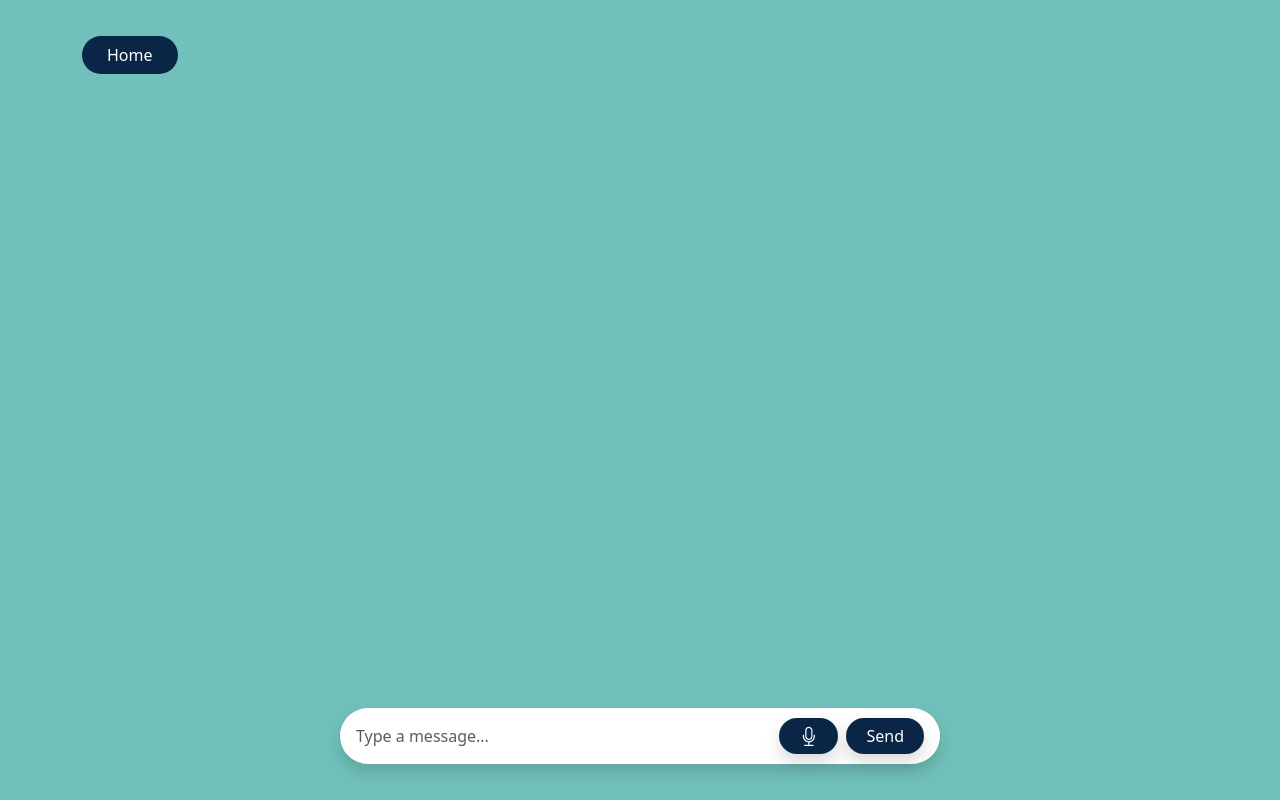
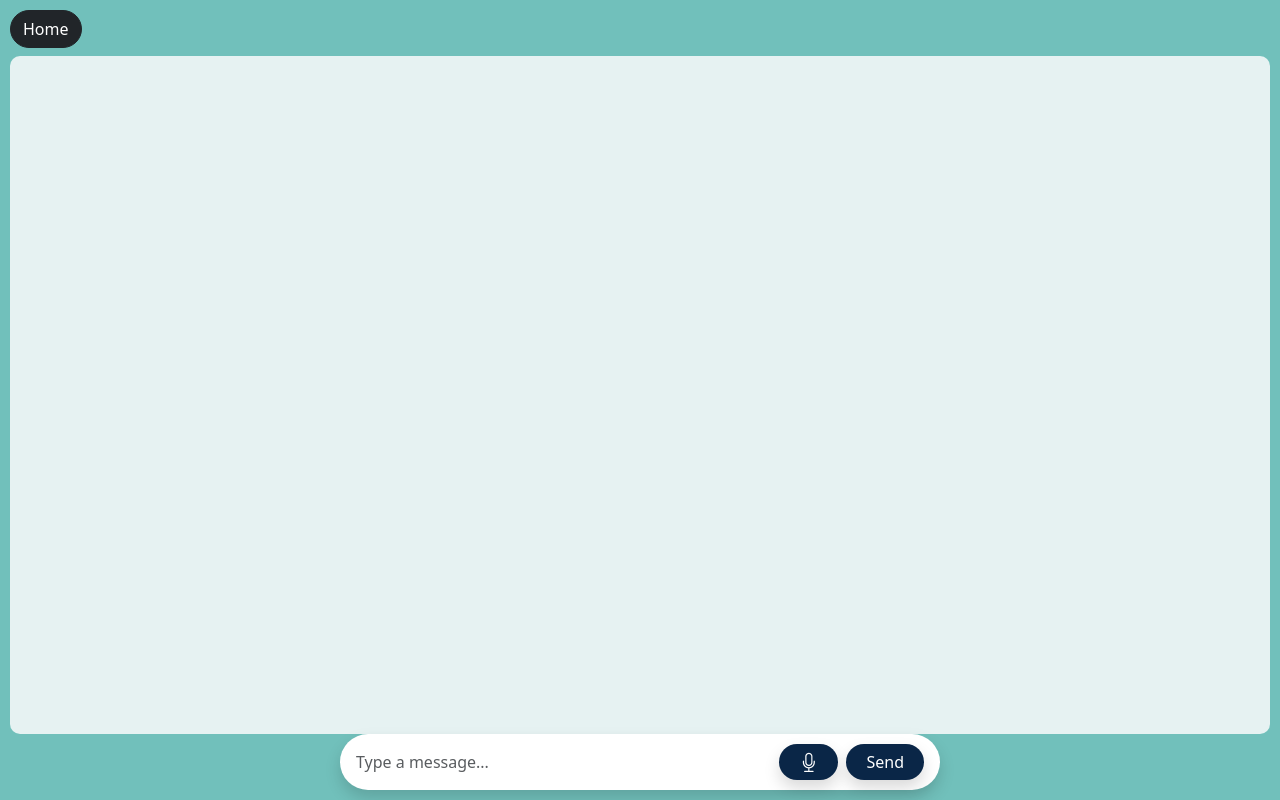
Before and after one commit to Migara1212/migara-s-chat-bot, a React (Create React App) app: page /chat in a window 1280 px wide. Built offline with nearby package versions, Linux system fonts and the light colour scheme.

Commit message:
Updated ChatPage43r

```diff
--- a/src/pages/ChatPage.js
+++ b/src/pages/ChatPage.js
@@ -13,9 +13,8 @@ function ChatPage() {
     const botMessage = { sender: "bot", text: `You said: ${text}` };
     setMessages((prev) => [...prev, userMessage, botMessage]);
 
-    // Voice output for bot message
     if ("speechSynthesis" in window) {
-      window.speechSynthesis.cancel(); // stop any current speech
+      window.speechSynthesis.cancel();
       const utterance = new SpeechSynthesisUtterance(botMessage.text);
       utterance.lang = "en-US";
       utterance.rate = 1;
@@ -24,68 +23,69 @@ function ChatPage() {
     }
   };
 
+  // Scroll to bottom when messages update
   useEffect(() => {
     if (scrollRef.current) {
       scrollRef.current.scrollTop = scrollRef.current.scrollHeight;
     }
   }, [messages]);
 
+  // Scroll input into view on focus (helps on mobile when keyboard opens)
+  useEffect(() => {
+    const inputEl = document.querySelector("input[type='text']");
+    if (!inputEl) return;
+
+    const onFocus = () => {
+      setTimeout(() => {
+        inputEl.scrollIntoView({ behavior: "smooth", block: "center" });
+      }, 300);
+    };
+
+    inputEl.addEventListener("focus", onFocus);
+    return () => inputEl.removeEventListener("focus", onFocus);
+  }, []);
+
   return (
     <div
-      className="d-flex flex-column"
+      className="d-flex flex-column justify-content-between"
       style={{
-        height: "100vh",
-        width: "100vw",
+        minHeight: "100vh", // Use minHeight instead of height
         backgroundColor: "#71C0BB",
-        display: "flex",
-        alignItems: "center",
-        justifyContent: "center",
-        padding: "20px",
+        padding: "10px",
         boxSizing: "border-box",
-        position: "relative",
       }}
     >
-      <div
-        className="container py-3 d-flex flex-column"
-        style={{ height: "100%" }}
-      >
-        {/* Home Button */}
+      {/* Home button */}
       <button
-          className="btn mb-3 rounded-pill px-4"
-          style={{
-            backgroundColor: "#0A2647",
-            color: "#fff",
-            width: "fit-content",
-          }}
+        className="btn btn-dark rounded-pill mb-2"
+        style={{ width: "fit-content" }}
         onClick={() => navigate("/")}
-          onMouseOver={(e) => (e.target.style.backgroundColor = "#144272")}
-          onMouseOut={(e) => (e.target.style.backgroundColor = "#0A2647")}
       >
         Home
       </button>
 
-        {/* Scrollable Message Area */}
+      {/* Messages area */}
       <div
         ref={scrollRef}
         className="flex-grow-1 overflow-auto px-2 py-3 hide-scrollbar"
         style={{
           borderRadius: "10px",
+          backgroundColor: "#e6f2f2",
+          minHeight: 0, // Important for flexbox shrinking
         }}
       >
         <style>{`
           .hide-scrollbar::-webkit-scrollbar { display: none; }
           .hide-scrollbar { scrollbar-width: none; -ms-overflow-style: none; }
         `}</style>
-
         {messages.map((msg, idx) => (
           <ChatMessage key={idx} message={msg} />
         ))}
       </div>
 
-        {/* Input Bar Fixed at Bottom with Voice Enabled */}
-        <div className="pt-3">
+      {/* Chat input fixed at bottom */}
+      <div>
         <ChatInput onSend={handleSend} enableVoice={true} />
-        </div>
       </div>
     </div>
   );
```
Lines whose indentation alone changed are shown as unchanged.
